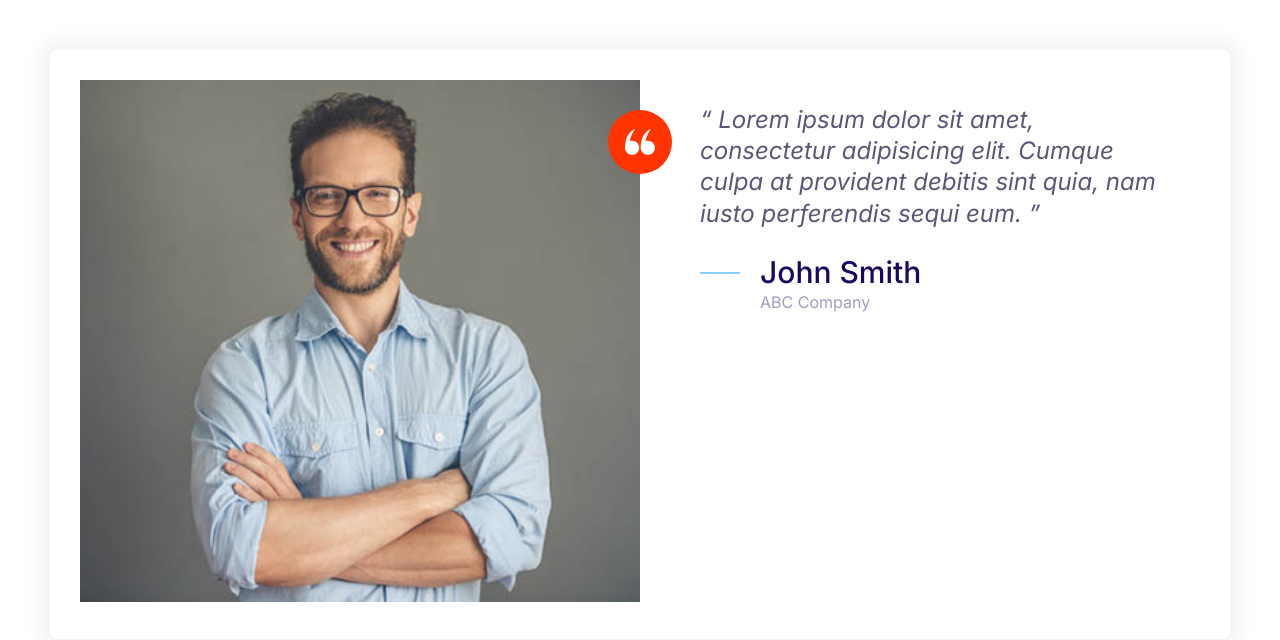
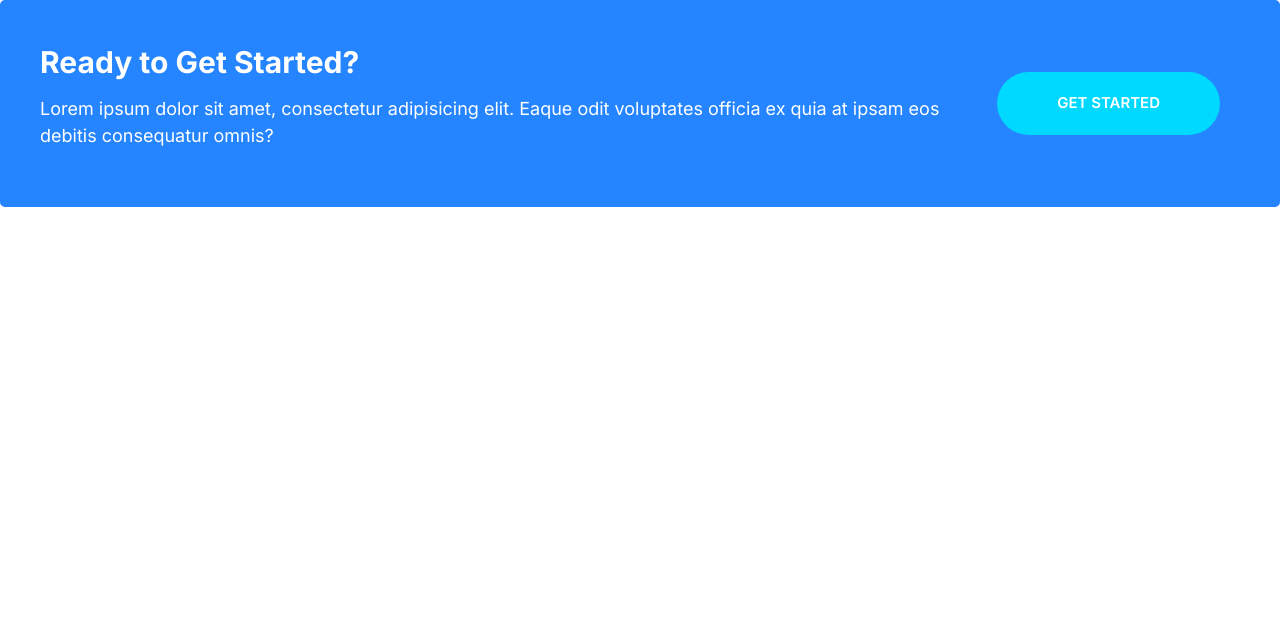
Before and after one commit to mgj715/moshified, a plain HTML site: page index.html in a window 1280 px wide. Drawn offline with Linux system fonts and the light colour scheme.

Commit message:
.Build the callout.

```diff
--- a/CSS/styles.css
+++ b/CSS/styles.css
@@ -196,6 +196,10 @@ a{
 .btn--block{
     display: inline-block;
     width: 100%;
+}
+.btn--stretched{
+    padding-left: 6rem;
+    padding-right: 6rem;
 }
 .btn--outline{
     background-color: white;
@@ -402,3 +406,36 @@ a{
         margin-left: 6rem;
     }
 }
+/* Callouts */
+.callout{
+    padding: 4rem;
+    border-radius: 5px;
+}
+.callout--primary{
+    background-color: var(--color-primary);
+    color: white;
+}
+.callout__heading{
+    color: white;
+    font-size: 3rem;
+    margin-top: 0;
+}
+.callout .btn{
+    justify-self: center;
+    align-self: center;
+}
+.callout__content{
+    text-align: center;
+}
+@media screen and (min-width:768px) {
+.callout .grid--1x2{
+    grid-template-columns: 1fr auto;
+}
+    .callout__content{
+    text-align: left;
+}
+.callout .btn{
+    justify-self: start;
+    margin: 0 2rem;
+}
+}
--- a/index.html
+++ b/index.html
@@ -13,39 +13,17 @@
     <link rel="stylesheet" href="CSS/Normalize.css" />
     <link rel="stylesheet" href="CSS/styles.css" />
   </head>
-  <body style="padding: 5rem">
-    <div class="card testimonial">
+  <body>
+    <div class="callout callout--primary">
       <div class="grid grid--1x2">
-        <div class="testimonial__image">
-          <img src="images/testimonial.jpg" alt="A happy, smiling customer" />
-          <span class="icon-container icon-container--accent">
-            <svg class="icon icon--white icon--small">
-              <use xlink:href="/images/sprite.svg#quotes"></use>
-            </svg>
-          </span>
+        <div class="callout__content">
+          <h2 class="callout__heading">Ready to Get Started?</h2>
+          <p>
+            Lorem ipsum dolor sit amet, consectetur adipisicing elit. Eaque odit
+            voluptates officia ex quia at ipsam eos debitis consequatur omnis?
+          </p>
         </div>
-        <div>
-          <blockquote class="quote">
-            <p class="quote__text">
-              Lorem ipsum dolor sit amet, consectetur adipisicing elit. Cumque
-              culpa at provident debitis sint quia, nam iusto perferendis sequi
-              eum.
-            </p>
-            <footer>
-              <div class="media">
-                <div class="media__image">
-                  <svg class="icon icon--primary quote__line">
-                    <use xlink:href="/images/sprite.svg#line"></use>
-                  </svg>
-                </div>
-                <div class="media__body">
-                  <h3 class="media__title quote__author">John Smith</h3>
-                  <p class="quote__organization">ABC Company</p>
-                </div>
-              </div>
-            </footer>
-          </blockquote>
-        </div>
+        <a href="#" class="btn btn--secondary btn--stretched">Get Started</a>
       </div>
     </div>
   </body>
```
Also changed, not shown: Components/callouts.html (added, +12 -0 lines).
